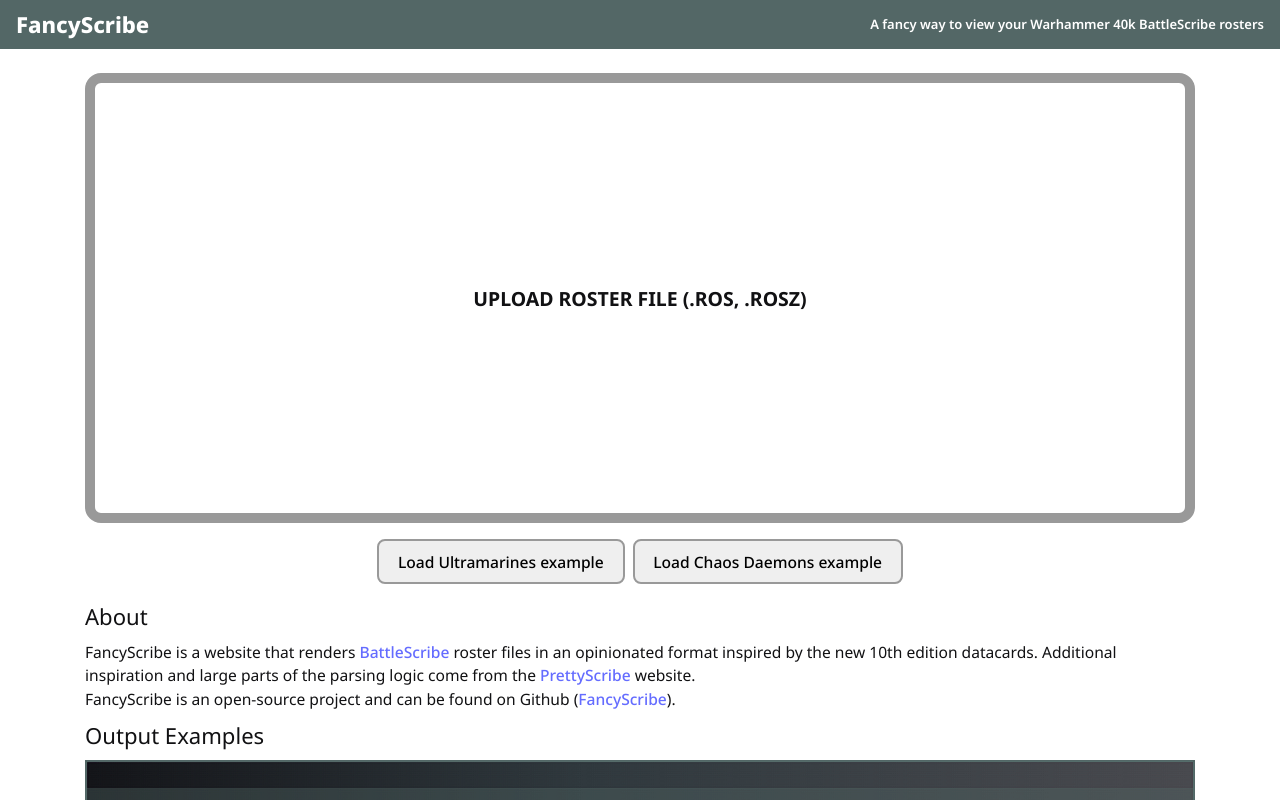
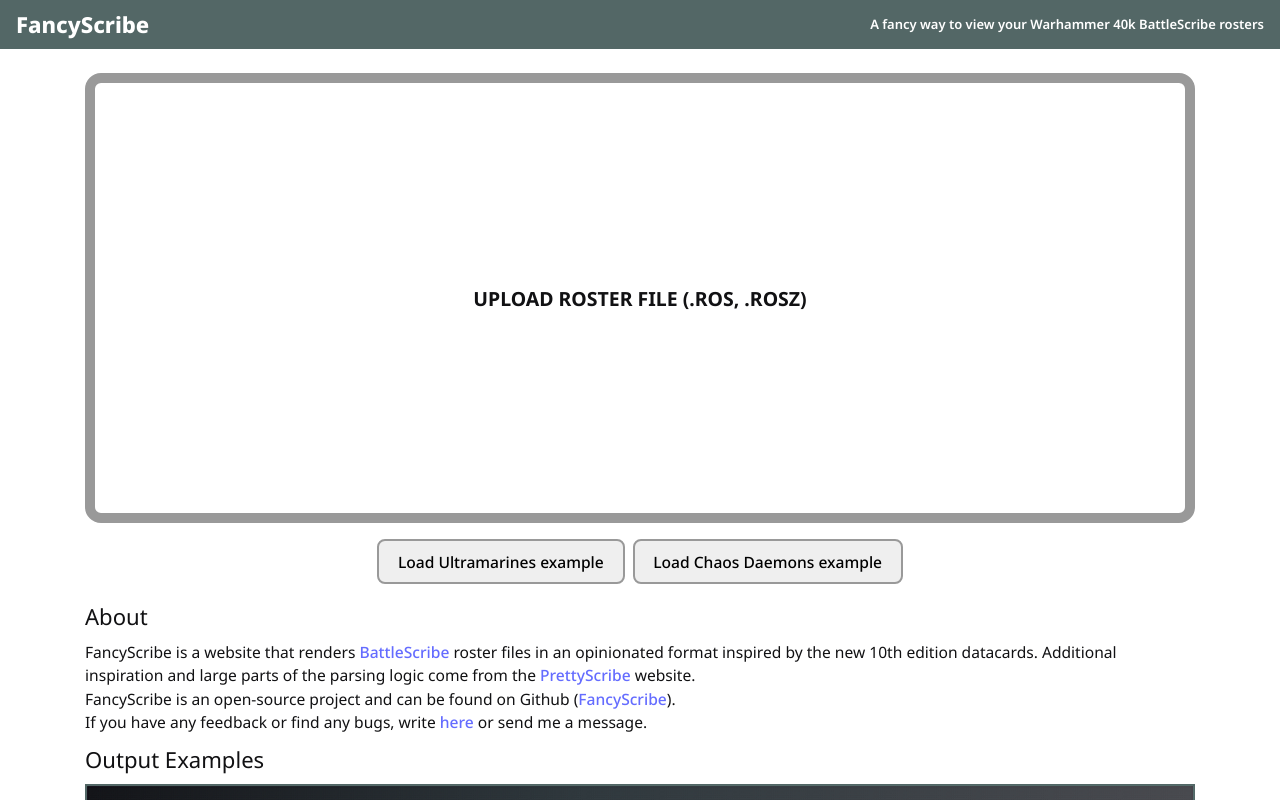
Before and after one commit to NilsUeter/fancyscribe, a React (Vite) app: page / in a window 1280 px wide. Shown: the top 800 px of the page. Built offline with nearby package versions, Linux system fonts and the light colour scheme.

Commit message:
Lethal Hits variation

```diff
--- a/src/App.jsx
+++ b/src/App.jsx
@@ -240,6 +240,13 @@ function App() {
 						</a>
 						).
 					</div>
+					<div style={{ fontSize: "1.2rem" }}>
+						If you have any feedback or find any bugs, write{" "}
+						<a href="https://www.reddit.com/r/WarhammerCompetitive/comments/13ajo3b/fancyscribe_convert_9th_edition_battlescribe">
+							here
+						</a>{" "}
+						or send me a message.
+					</div>
 					<div style={{ padding: "8px 0", fontSize: "1.7rem" }}>
 						Output Examples
 					</div>
--- a/src/Weapons.jsx
+++ b/src/Weapons.jsx
@@ -141,6 +141,7 @@ const Weapon = ({ weapon, modelStats, isMelee, className }) => {
 	replaceAbilityWithType(
 		[
 			"Each time an attack is made with this weapon profile, an unmodified hit roll of 6 automatically wounds the target.",
+			"Each unmodified hit roll of 6 made for this weapon's attacks automatically hits and results in a wound (do not make a wound roll for that attack).",
 		],
 		"Lethal Hits"
 	);
```
